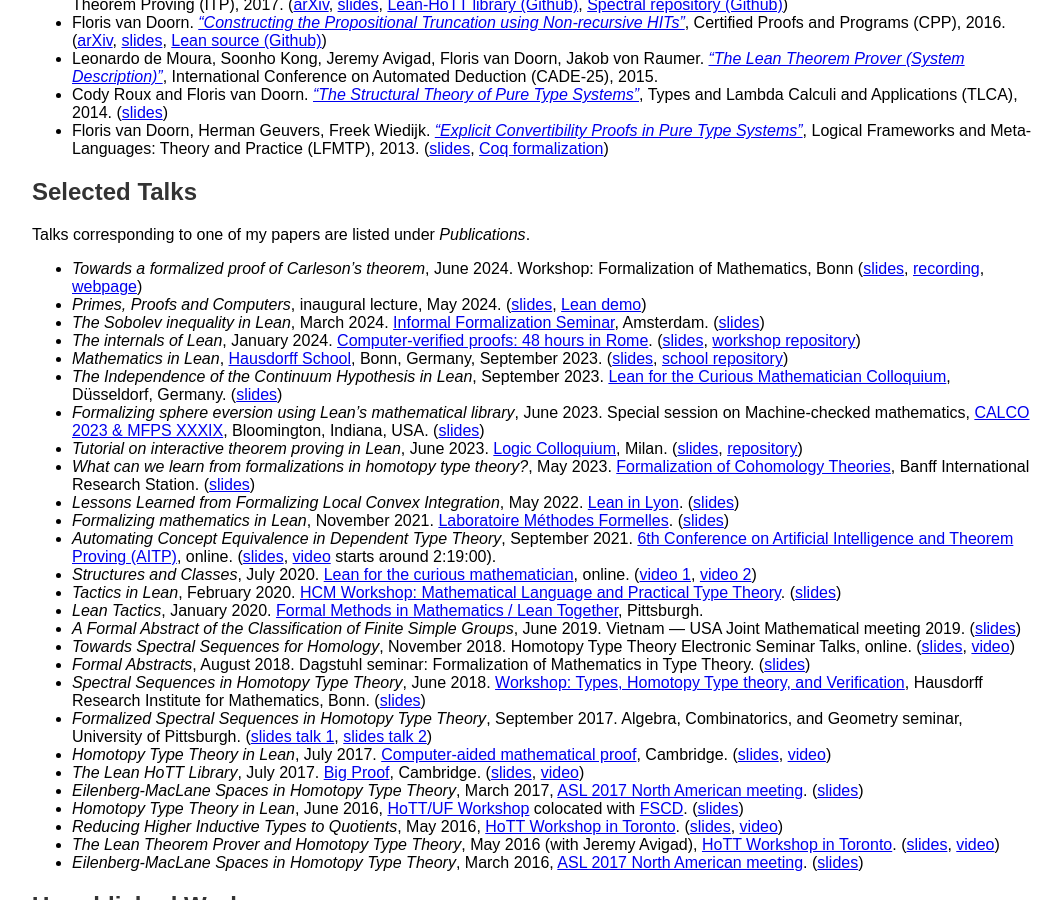
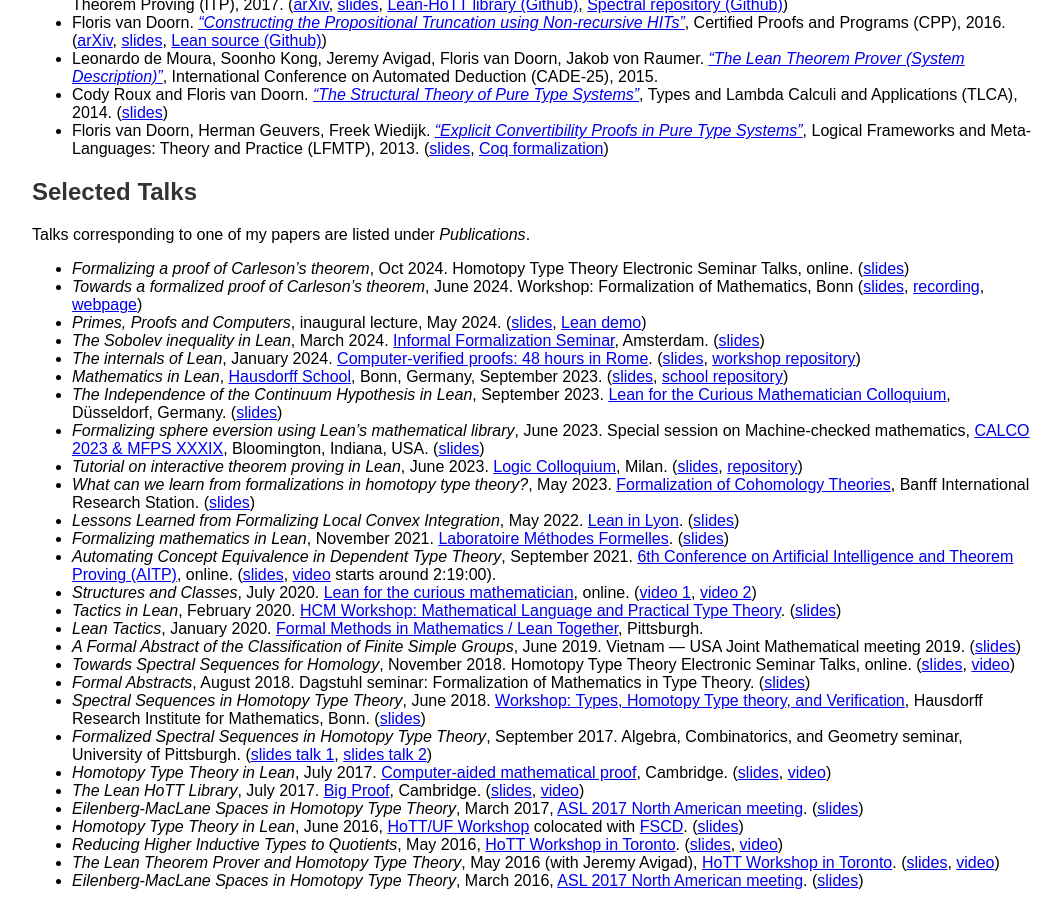
Before and after one commit to fpvandoorn/fpvandoorn.github.io, a Jekyll site: the page built from index.md, in a window 1280 px wide and 900 px high, scrolled down 1580 px. Shown: the whole window, without its empty margins (108-1170 px from the left). Built offline with Jekyll 4.4.1, drawn with Linux system fonts in a browser that asks for light colours; our own code applies the rules of GitHub Pages for plain Markdown files.

Commit message:
add HoTTEST talk

```diff
--- a/index.md
+++ b/index.md
@@ -95,6 +95,8 @@
 
 Talks corresponding to one of my papers are listed under *Publications*.
 
+- *Formalizing a proof of Carleson’s theorem*, Oct 2024. Homotopy Type Theory Electronic Seminar Talks, online. ([slides](talks/HoTTEST2024.pdf))
+<!-- %[video](https://www.youtube.com/watch?v=) -->
 - *Towards a formalized proof of Carleson’s theorem*, June 2024. Workshop: Formalization of Mathematics, Bonn ([slides](talks/carleson2406.pdf), [recording](https://www.youtube.com/watch?v=PNaOSAPtvv0), [webpage](https://florisvandoorn.com/carleson/))
 - *Primes, Proofs and Computers*, inaugural lecture, May 2024. ([slides](talks/antritt.pdf), [Lean demo](talks/AntrittDemo.lean))
 <!-- - *Instances and Classes*, March 2024. [Lean for the curious mathematician](https://conferences.cirm-math.fr/2970.html), CIRM. -->
```
Also changed, not shown: 1 other file.
